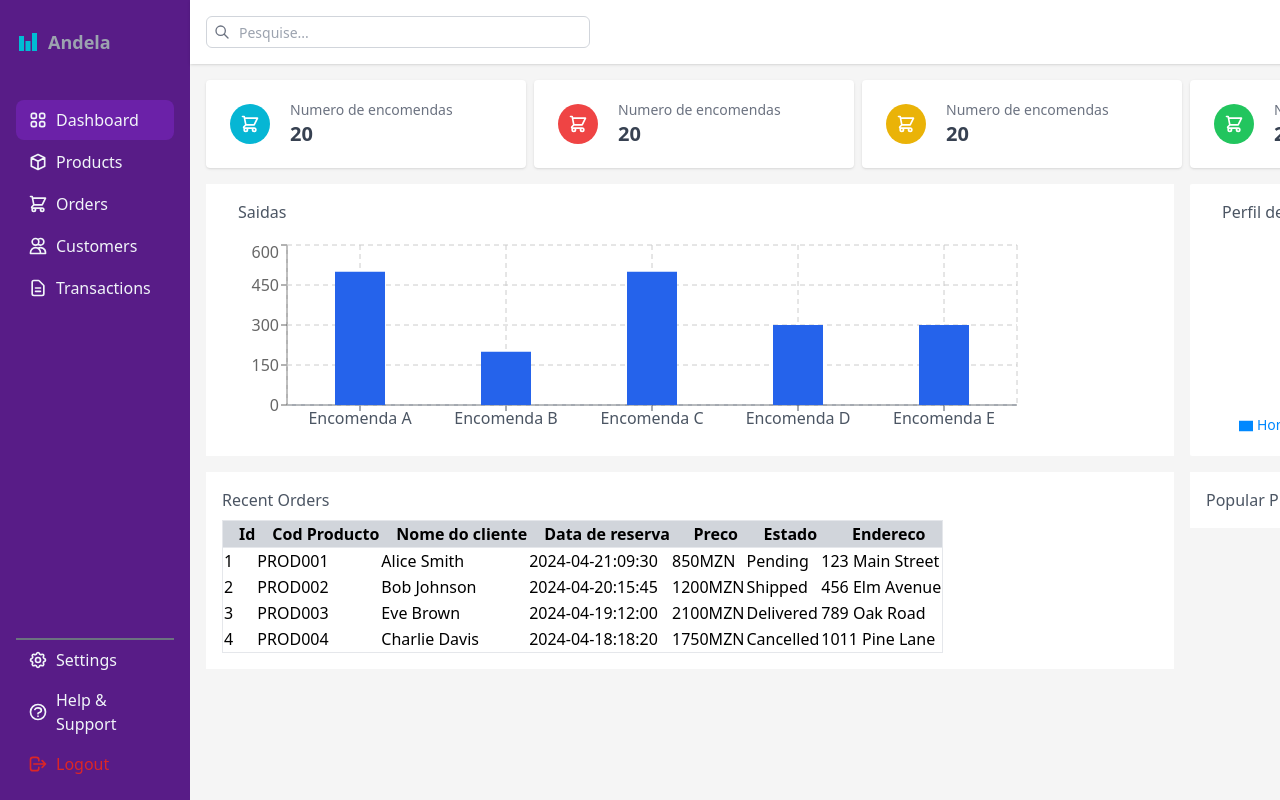
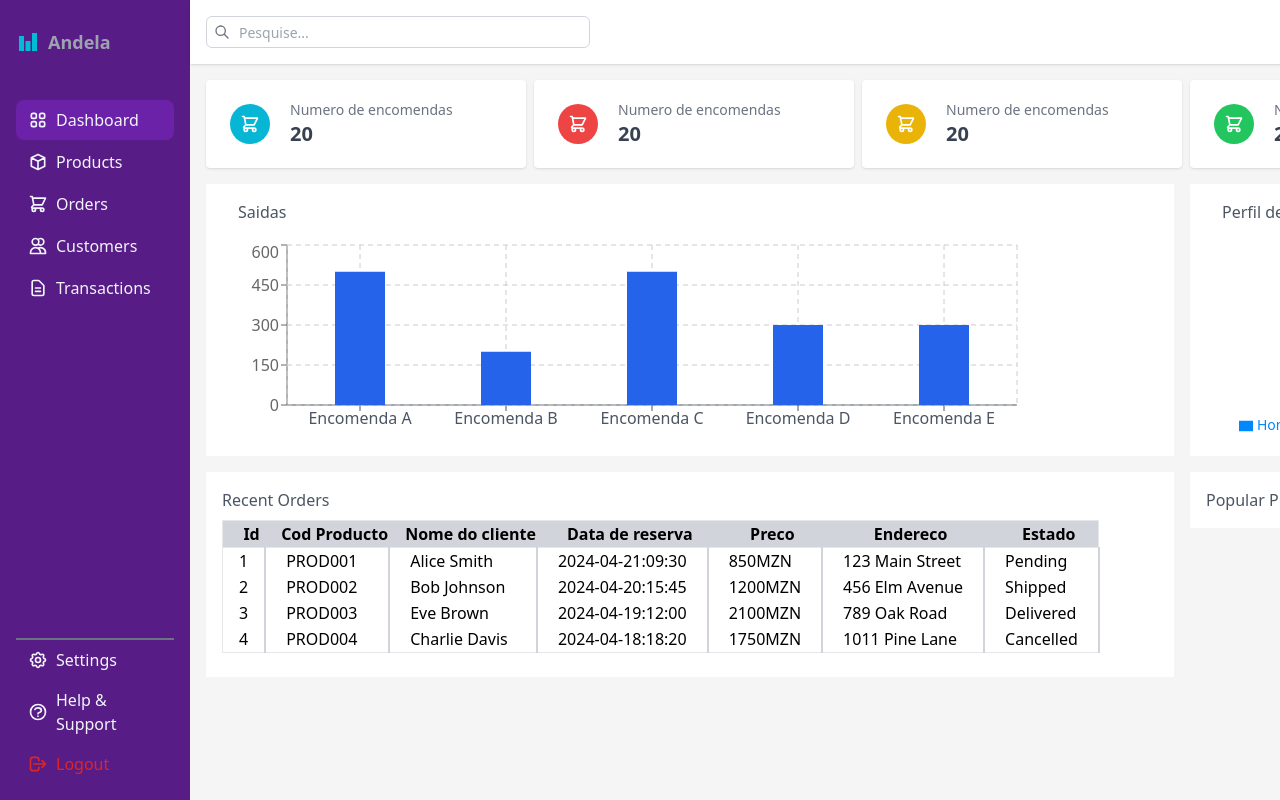
Before and after one commit to MatolaTheCoder/andela-sweet-gift, a React (Create React App) app: page / in a window 1280 px wide. Built offline with nearby package versions, Linux system fonts and the light colour scheme.

Commit message:
styling the table

```diff
--- a/src/components/DashboardRecentOrders.jsx
+++ b/src/components/DashboardRecentOrders.jsx
@@ -43,7 +43,7 @@ const recentData = [
 function RecentOrders() {
   return (
     <>
-      <div className="bg-white p-4 w-[60.5rem] h-full flex flex-col flex-1">
+      <div className="bg-white p-4 w-[60.5rem] h-full flex flex-col flex-1 pb-6">
         <div className="font-md text-gray-600"><p>Recent Orders</p></div>
         <div className="pt-2">
           <table className='border p-2'>
@@ -54,8 +54,8 @@ function RecentOrders() {
                 <th className='pl-4'>Nome do cliente</th>
                 <th className='pl-4'>Data de reserva</th>
                 <th className='pl-4'>Preco</th>
+                <th className='pl-4'>Endereco</th>
                 <th className='pl-4'>Estado</th>
-                <th className='pl-4'>Endereco</th>
               </tr>
             </thead>
             <tbody>
@@ -70,13 +70,13 @@ function RecentOrders() {
               </tr> */}
               {recentData.map((order) => (
                 <tr key={order.id}>
-                  <td>{order.id}</td>
-                  <td>{order.productId}</td>
-                  <td>{order.customerName}</td>
-                  <td>{order.orderDate}</td>
-                  <td>{order.orderTotal}</td>
-                  <td>{order.orderStatus}</td>
-                  <td>{order.address}</td>
+                  <td className='pl-4 pr-4 border-r-2 border-gray-300'>{order.id}</td>
+                  <td className='pl-5 pr-5 border-r-2 border-gray-300'>{order.productId}</td>
+                  <td className='pl-5 pr-5 border-r-2 border-gray-300'>{order.customerName}</td>
+                  <td className='pl-5 pr-5 border-r-2 border-gray-300'>{order.orderDate}</td>
+                  <td className='pl-5 pr-5 border-r-2 border-gray-300'>{order.orderTotal}</td>
+                  <td className='pl-5 pr-5 border-r-2 border-gray-300'>{order.address}</td>
+                  <td className='pl-5 pr-5 border-r-2 border-gray-300'>{order.orderStatus}</td>
                 </tr>
               ))}
             </tbody>
```
